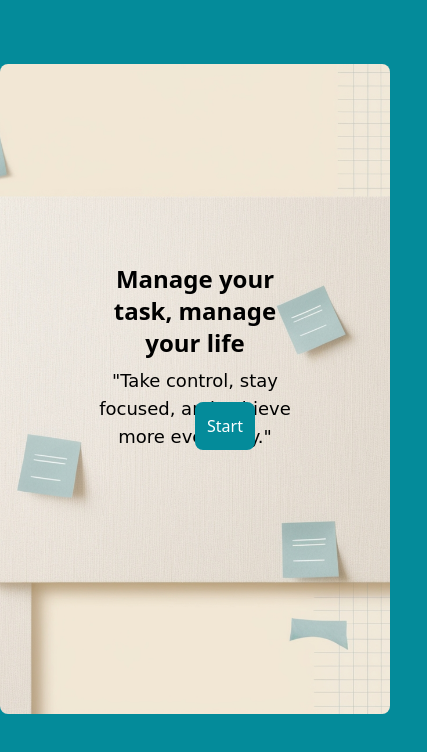
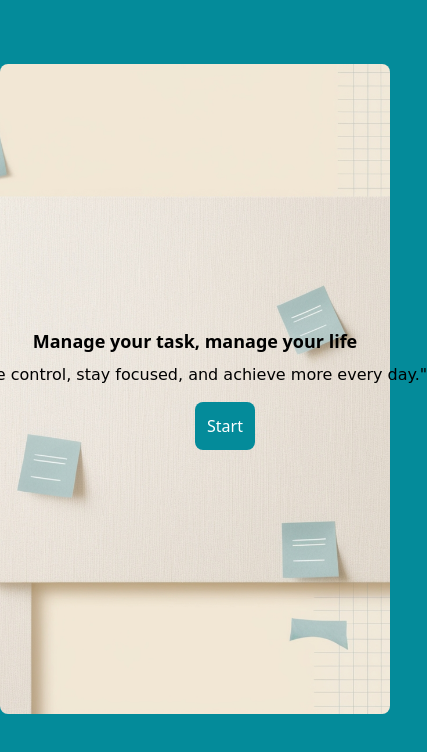
Before and after one commit to Youcode-Classe-E-2024-2025/Moustapha_Ndiaye-todo, a website: page src/index.html in a window 390 px wide. Shown: the whole page, 427 px wide, since content can reach past the window. Drawn offline with Linux system fonts and the light colour scheme.

Commit message:
done : responsive home page with tailwindcss

```diff
--- a/src/index.html
+++ b/src/index.html
@@ -14,13 +14,17 @@
         <section>
             <div class="img-container relative">
                 <div class="img-cover flex justify-center items-center mt-16">
-                    <img src="../images/home-img.jpg"
-                        alt="Board image" title="image of my home page" class="img rounded-lg h-[650px] w-[950px] object-cover">
+                    <img src="../images/home-img.jpg" alt="Board image" title="image of my home page"
+                        class="img rounded-lg h-[650px] w-[950px] object-cover">
                 </div>
-                <div class="overlay-text absolute top-[45%] left-1/2 transform -translate-x-1/2 -translate-y-1/2 text-center">
-                    <h3 class="text-2xl font-bold font-roboto">Manage your task, manage your life</h3>
-                    <p class="text-lg mt-2 font-DancingScript">"Take control, stay focused, and achieve more every day."</p>
+                <div
+                    class="overlay-text absolute top-[45%] left-1/2 transform -translate-x-1/2 -translate-y-1/2 text-center">
+                    <h3 class="whitespace-nowrap text-lg sm:text-xl md:text-2xl lg:text-3xl font-roboto font-bold">
+                        Manage your task, manage your life</h3>
+                    <p class="whitespace-nowrap text-base sm:text-lg md:text-xl lg:text-2xl mt-2 font-DancingScript">
+                        "Take control, stay focused, and achieve more every day."</p>
                 </div>
+
                 <div class="button-container absolute top-[52%] left-1/2">
                     <a href="#">
                         <button class="start-button p-3 bg-main-color rounded-lg text-white font-roboto
```
Also changed, not shown: src/html_pages/landing_page.html (added, +21 -0 lines), dist/output.css.
